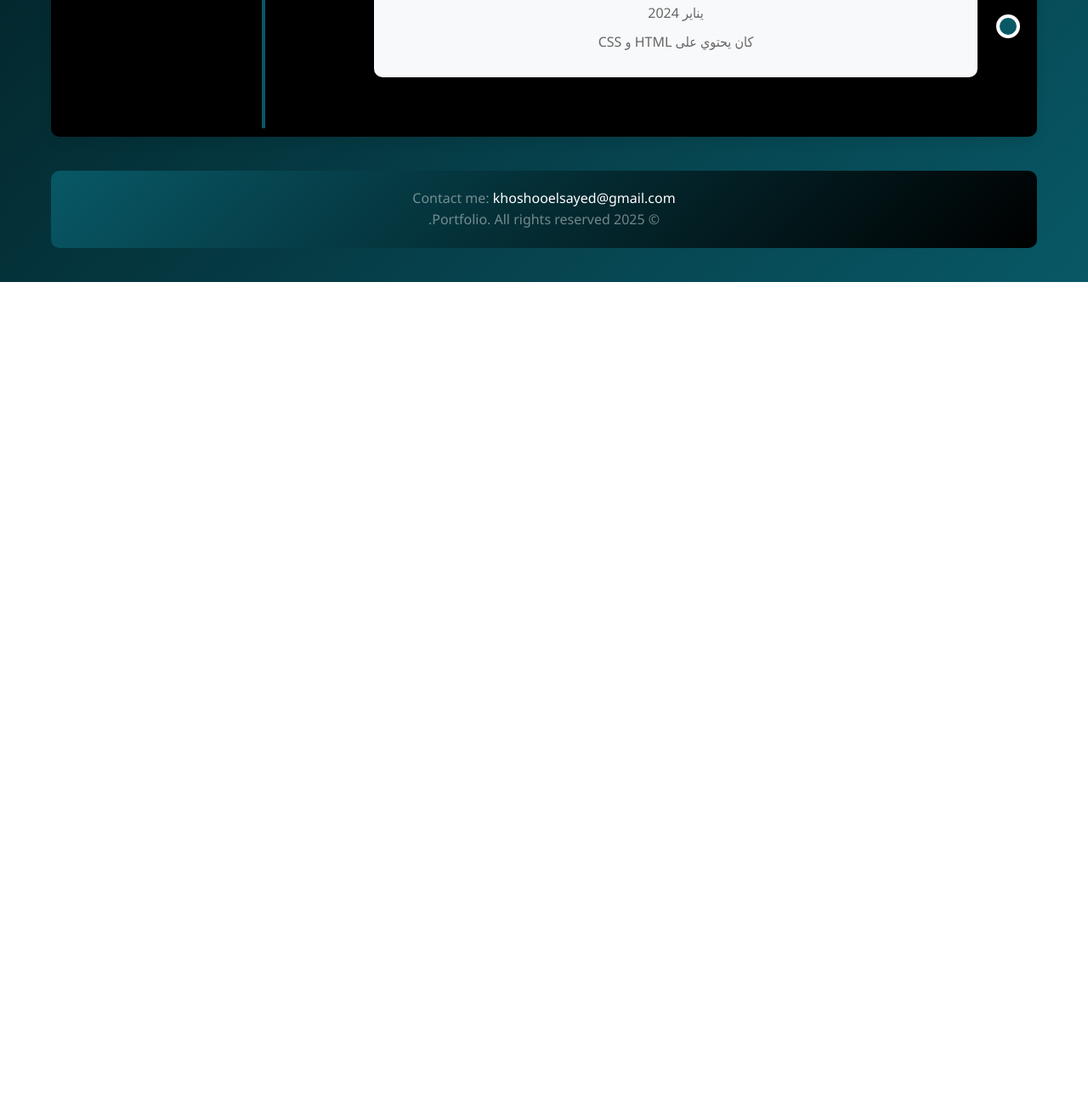
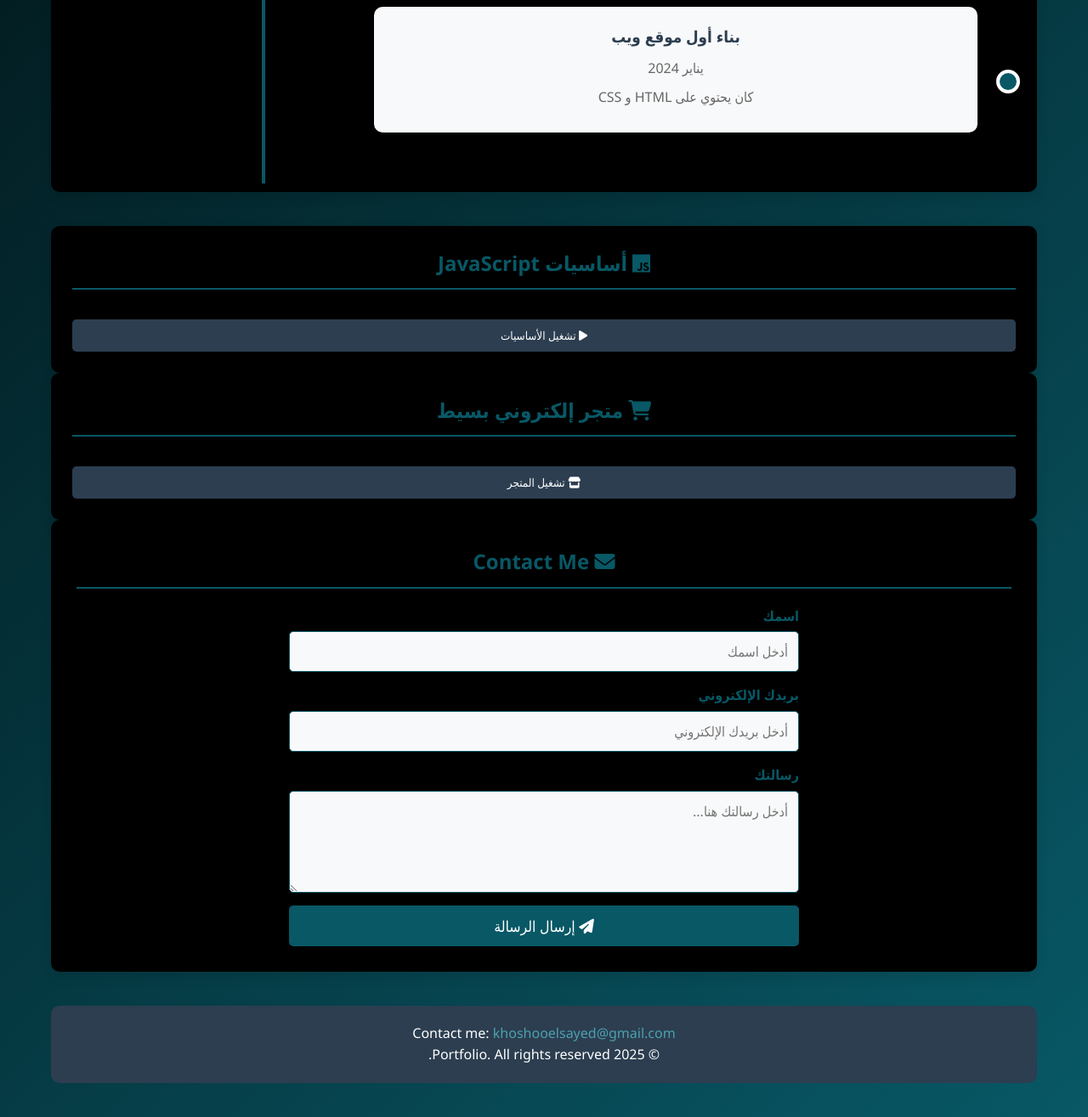
Before and after one commit to JKNOKIN/MY-WEBSITE, a plain HTML site: page index.html in a window 1280 px wide. Shown: the part 1340-2655 px from the top of the page at 85% size. Before the commit the page ends 1672 px from the top, so only its background shows below. Drawn offline with Linux system fonts and the light colour scheme.

Commit message:
Add files via upload

```diff
--- a/index.html
+++ b/index.html
@@ -3,9 +3,9 @@
 <head>
     <meta charset="UTF-8">
     <meta name="viewport" content="width=device-width, initial-scale=1.0">
-    <title>PERSONAL PAGE</title>
+    <title>KHOSHOO ELSAYED - PERSONAL PAGE</title>
+    <link rel="stylesheet" href="https://cdnjs.cloudflare.com/ajax/libs/font-awesome/6.4.0/css/all.min.css">
     <link rel="stylesheet" href="style.css">
-
 </head>
 <body>
     <div class="container">
@@ -15,7 +15,6 @@
                 <img src="ME.jpeg" alt="صورة شخصية">
             </div>
         </header>
-
 
         <div class="content">
             <section class="about">
@@ -31,18 +30,37 @@
                     <li><i class="fas fa-music"></i> الاستماع إلى الموسيقى</li>
                 </ul>
             </section>
+
+            <section class="student-card">
+                <h2><i class="fas fa-graduation-cap"></i> بطاقة الطالب</h2>
+                <div class="student-info">
+                    <div class="info-item">
+                        <span class="info-label">الاسم:</span>
+                        <span class="info-value" id="studentName">KHOSHOO ELSAYED</span>
+                    </div>
+                    <div class="info-item">
+                        <span class="info-label">العمر:</span>
+                        <span class="info-value" id="studentAge">20 سنة</span>
+                    </div>
+                    <div class="info-item">
+                        <span class="info-label">الصف:</span>
+                        <span class="info-value" id="studentGrade">خريجه</span>
+                    </div>
+                </div>
+                <button class="console-btn" onclick="printStudentInfo()">
+                    <i class="fas fa-terminal"></i> عرض في Console
+                </button>
+            </section>
         </div>
 
         <section class="achievements">
-            <h2>الإنجازات <span class="corrected-title"></span></h2>
+            <h2>الإنجازات</h2>
             <div class="timeline">
                 <div class="timeline-item">
                     <div class="timeline-content">
                         <h3>اتخرجت من كلية تكنولوجيا</h3>
-                        <p>بونيو 2023</p>
+                        <p>يونيو 2023</p>
                         <p>خريجة بامتياز</p>
-                        <div class="corrected">
-                        </div>
                     </div>
                 </div>
 
@@ -64,11 +82,54 @@
             </div>
         </section>
 
+        <!-- قسم أساسيات JavaScript -->
+        <section class="js-fundamentals">
+            <h2><i class="fab fa-js"></i> أساسيات JavaScript</h2>
+            <button class="console-btn" onclick="runJsFundamentals()">
+                <i class="fas fa-play"></i> تشغيل الأساسيات
+            </button>
+        </section>
+
+        <!-- قسم المتجر الإلكتروني -->
+        <section class="online-shop">
+            <h2><i class="fas fa-shopping-cart"></i> متجر إلكتروني بسيط</h2>
+            <button class="console-btn" onclick="runOnlineShop()">
+                <i class="fas fa-store"></i> تشغيل المتجر
+            </button>
+        </section>
+
+        <!-- قسم التواصل -->
+        <section class="contact">
+            <h2><i class="fas fa-envelope"></i> Contact Me</h2>
+
+            <form class="contact-form" onsubmit="sendMessage(event)">
+                <div class="form-group">
+                    <label for="name">اسمك</label>
+                    <input type="text" id="name" placeholder="أدخل اسمك" required>
+                </div>
+
+                <div class="form-group">
+                    <label for="email">بريدك الإلكتروني</label>
+                    <input type="email" id="email" placeholder="أدخل بريدك الإلكتروني" required>
+                </div>
+
+                <div class="form-group">
+                    <label for="message">رسالتك</label>
+                    <textarea id="message" placeholder="أدخل رسالتك هنا..." required></textarea>
+                </div>
+
+                <button type="submit" class="submit-btn">
+                    <i class="fas fa-paper-plane"></i> إرسال الرسالة
+                </button>
+            </form>
+        </section>
+
         <footer>
-            <p>Contact me: <a href="mailto:developer@example.com">khoshooelsayed@gmail.com</a></p>
+            <p>Contact me: <a href="mailto:khoshooelsayed@gmail.com">khoshooelsayed@gmail.com</a></p>
             <p>© 2025 Portfolio. All rights reserved.</p>
         </footer>
     </div>
 
+    <script src="script.js"></script>
 </body>
 </html>
--- /dev/null
+++ b/script.js
@@ -0,0 +1,213 @@
+// متغيرات معلومات الطالب
+const studentName = "خشوع السيد";
+const studentAge = 20;
+const studentGrade = "خريجه";
+
+// دالة لعرض المعلومات في Console
+function printStudentInfo() {
+    const message = الطالبة ${studentName} عمرها ${studentAge} سنة وهي ${studentGrade}.;
+    console.log(message);
+    alert("تم عرض المعلومات في Console! إفتحي أدوات المطور (F12) لرؤيتها.");
+}
+
+// تأثير كتابة للاسم (إضافة جمالية)
+const title = document.querySelector('header h1');
+const originalText = title.textContent;
+title.textContent = '';
+let i = 0;
+
+function typeWriter() {
+    if (i < originalText.length) {
+        title.textContent += originalText.charAt(i);
+        i++;
+        setTimeout(typeWriter, 100);
+    }
+}
+
+setTimeout(typeWriter, 500);
+
+// دالة إرسال الرسالة
+function sendMessage(event) {
+    event.preventDefault();
+
+    const name = document.getElementById('name').value;
+    const email = document.getElementById('email').value;
+    const message = document.getElementById('message').value;
+
+    console.log('=== رسالة جديدة ===');
+    console.log(الاسم: ${name});
+    console.log(البريد الإلكتروني: ${email});
+    console.log(الرسالة: ${message});
+
+    alert('شكرًا لك على رسالتك! سأتواصل معك قريبًا.');
+
+    // مسح الحقول بعد الإرسال
+    document.getElementById('name').value = '';
+    document.getElementById('email').value = '';
+    document.getElementById('message').value = '';
+}
+
+// ========== أساسيات JavaScript ==========
+function runJsFundamentals() {
+    console.log("\n=== أساسيات JavaScript ===");
+
+    // 1. المتغيرات وأنواع البيانات
+    console.log("\n1. المتغيرات وأنواع البيانات:");
+    const myName = "خشوع السيد";
+    const myAge = 20;
+    const isStudent = true;
+
+    console.log(الاسم: ${myName} (نوع: ${typeof myName}));
+    console.log(العمر: ${myAge} (نوع: ${typeof myAge}));
+    console.log(هل أنا طالبة: ${isStudent} (نوع: ${typeof isStudent}));
+
+    // 2. العمليات الحسابية
+    console.log("\n2. العمليات الحسابية:");
+    const x = 20;
+    const y = 5;
+
+    console.log(x + y = ${x + y});   // الجمع
+    console.log(x - y = ${x - y});   // الطرح
+    console.log(x * y = ${x * y});   // الضرب
+    console.log(x / y = ${x / y});   // القسمة
+    console.log(x % y = ${x % y});   // الباقي
+
+    // 3. المصفوفات
+    console.log("\n3. المصفوفات:");
+    const favoriteFruits = ["تفاح", "موز", "برتقال", "فراولة", "عنب"];
+    console.log(ثمار مفضلة: ${favoriteFruits.join(", ")});
+    console.log(أول فاكهة: ${favoriteFruits[0]});
+    console.log(آخر فاكهة: ${favoriteFruits[favoriteFruits.length - 1]});
+
+    favoriteFruits.push("مانجو");
+    console.log(بعد إضافة مانجو: ${favoriteFruits.join(", ")});
+
+    const removedFruit = favoriteFruits.shift();
+    console.log(تم إزالة: ${removedFruit});
+    console.log(بعد الإزالة: ${favoriteFruits.join(", ")});
+
+    // 4. الكائنات
+    console.log("\n4. الكائنات:");
+    const student = {
+        name: "خشوع السيد",
+        age: 20,
+        grade: "امتياز",
+        subjects: ["برمجة ويب", "قواعد بيانات", "تصميم واجهات"]
+    };
+
+    console.log(الطالبة: ${student.name});
+    console.log(التقدير: ${student.grade});
+    console.log(المواد: ${student.subjects.join(", ")});
+
+    student.isGraduated = true;
+    console.log(هل تخرجت: ${student.isGraduated});
+
+    alert("تم تشغيل أساسيات JavaScript! إفتحي Console لرؤية النتائج.");
+}
+
+// ========== المتجر الإلكتروني البسيط ==========
+function runOnlineShop() {
+    console.log("\n=== المتجر الإلكتروني البسيط ===");
+
+    // 1. إنشاء منتجات
+    console.log("\n1. المنتجات:");
+    const product1 = {
+        name: "هاتف ذكي",
+        price: 300,
+        inStock: true,
+        category: "electronics"
+    };
+
+    const product2 = {
+        name: "قبعة",
+        price: 25,
+        inStock: true,
+        category: "clothes"
+    };
+
+    const product3 = {
+        name: "شوكولاتة",
+        price: 10,
+        inStock: false,
+        category: "food"
+    };
+
+    console.log("المنتج 1:", product1);
+    console.log("المنتج 2:", product2);
+    console.log("المنتج 3:", product3);
+
+    // 2. عربة التسوق
+    console.log("\n2. عربة التسوق:");
+    const cart = [product1, product2, product3];
+    console.log("عربة التسوق تحتوي على:", cart.length, "منتجات");
+
+    // 3. العمليات الحسابية
+    console.log("\n3. العمليات الحسابية:");
+    let totalPrice = product1.price + product2.price + product3.price;
+    console.log(السعر الإجمالي: ${totalPrice} جنيه);
+
+    let finalPrice = totalPrice;
+    if (totalPrice > 100) {
+        const discount = totalPrice * 0.1;
+        finalPrice = totalPrice - discount;
+        console.log(خصم 10%: -${discount} جنيه);
+        console.log(السعر بعد الخصم: ${finalPrice} جنيه);
+    }
+
+    // 4. عوامل المقارنة
+    console.log("\n4. حالة المنتجات:");
+    console.log(المنتج 1 (${product1.name}): ${product1.inStock ? "متوفر" : "غير متوفر"});
+    console.log(المنتج 2 (${product2.name}): ${product2.inStock ? "متوفر" : "غير متوفر"});
+    console.log(المنتج 3 (${product3.name}): ${product3.inStock ? "متوفر" : "غير متوفر"});
+
+    // 5. العوامل المنطقية
+    console.log("\n5. العوامل المنطقية:");
+    cart.forEach(product => {
+        if (product.inStock && product.price < 50) {
+            console.log(✔ ${product.name}: متوفر وسعره أقل من 50 جنيه);
+        }
+
+        if (product.inStock || product.price < 25) {
+            console.log(✔ ${product.name}: متوفر أو سعره أقل من 25 جنيه);
+        }
+    });
+
+    // 6. العبارات الشرطية
+    console.log("\n6. فئة الميزانية:");
+    if (finalPrice < 50) {
+        console.log("🔵 ميزانية منخفضة (أقل من 50 جنيه)");
+    } else if (finalPrice >= 50 && finalPrice <= 100) {
+        console.log("🟡 ميزانية متوسطة (بين 50 و 100 جنيه)");
+    } else {
+        console.log("🔴 ميزانية عالية (أكثر من 100 جنيه)");
+    }
+
+    // 7. عبارة switch
+    console.log("\n7. نصائح حسب الفئة:");
+    cart.forEach(product => {
+        switch (product.category) {
+            case "electronics":
+                console.log📱 ${product.name}: اهتمي بضمان المنتج!`);
+                break;
+            case "clothes":
+                console.log👕 ${product.name}: تحققي من المقاس قبل الشراء!`);
+                break;
+            case "food":
+                console.log🍫 ${product.name}: تأكدي من تاريخ الصلاحية!`);
+                break;
+            default:
+                console.log(❓ ${product.name}: فئة غير معروفة);
+        }
+    });
+
+    alert("تم تشغيل المتجر الإلكتروني! إفتحي Console لرؤية النتائج.");
+}
+
+// عرض المعلومات تلقائياً في Console عند تحميل الصفحة
+window.onload = function() {
+    console.log("معلومات الطالب:");
+    console.log(الاسم: ${studentName});
+    console.log(العمر: ${studentAge});
+    console.log(الصف: ${studentGrade});
+    console.log(الطالبة ${studentName} عمرها ${studentAge} سنة وهي ${studentGrade}.);
+};
--- a/style.css
+++ b/style.css
@@ -1,4 +1,3 @@
-
 * {
     margin: 0;
     padding: 0;
@@ -71,7 +70,7 @@
     margin-bottom: 40px;
 }
 
-        .about, .hobbies {
+.about, .hobbies, .student-card, .js-fundamentals, .online-shop {
     flex: 1;
     min-width: 300px;
     background: rgb(0, 0, 0);
@@ -80,7 +79,7 @@
     box-shadow: 0 5px 15px rgba(0, 0, 0, 0.1);
 }
 
-        .about h2, .hobbies h2, .achievements h2 {
+.about h2, .hobbies h2, .achievements h2, .student-card h2, .js-fundamentals h2, .online-shop h2, .contact h2 {
     color: #085866;
     margin-bottom: 20px;
     padding-bottom: 10px;
@@ -90,6 +89,7 @@
 .about p {
     color: #ffffff;
 }
+
 /* قائمة الهوايات */
 .hobbies ul {
     list-style-type: none;
@@ -130,7 +130,7 @@
 .timeline::before {
     content: '';
     position: absolute;
-            left: 20%;  /* تم التعديل هنا */
+    left: 20%;
     transform: translateX(-50%);
     width: 4px;
     height: 100%;
@@ -162,7 +162,7 @@
     border-radius: 10px;
     box-shadow: 0 3px 10px rgba(0, 0, 0, 0.1);
     transition: all 0.3s ease;
-            text-align: center; /* تم التعديل هنا */
+    text-align: center;
 }
 
 .timeline-content h3 {
@@ -199,28 +199,141 @@
     left: -10px;
 }
 
-        /* الفوتر */
+/* بطاقة الطالب */
+.student-info {
+    background: #f8f9fa;
+    padding: 20px;
+    border-radius: 10px;
+    margin-top: 15px;
+}
+
+.info-item {
+    display: flex;
+    justify-content: space-between;
+    padding: 10px 0;
+    border-bottom: 1px dashed #ddd;
+}
+
+.info-item:last-child {
+    border-bottom: none;
+}
+
+.info-label {
+    font-weight: bold;
+    color: #2c3e50;
+}
+
+.info-value {
+    color: #4ca1af;
+}
+
+.console-btn {
+    background: #2c3e50;
+    color: white;
+    border: none;
+    padding: 10px 15px;
+    border-radius: 5px;
+    cursor: pointer;
+    margin-top: 15px;
+    transition: background 0.3s ease;
+    width: 100%;
+}
+
+.console-btn:hover {
+    background: #085866;
+}
+
+/* الأقسام الجديدة */
+.js-fundamentals, .online-shop {
+    text-align: center;
+}
+
+/* قسم التواصل */
+.contact {
+    width: 100%;
+    padding: 30px;
+    background: rgb(0, 0, 0);
+    border-radius: 10px;
+    box-shadow: 0 5px 15px rgba(0, 0, 0, 0.1);
+    margin-bottom: 40px;
+    text-align: center;
+}
+
+.contact p {
+    color: #ffffff;
+    margin-bottom: 20px;
+    font-size: 1.1rem;
+}
+
+.contact-form {
+    display: flex;
+    flex-direction: column;
+    gap: 15px;
+    max-width: 600px;
+    margin: 0 auto;
+}
+
+.form-group {
+    display: flex;
+    flex-direction: column;
+    text-align: right;
+}
+
+.form-group label {
+    color: #085866;
+    margin-bottom: 5px;
+    font-weight: bold;
+}
+
+.form-group input,
+.form-group textarea {
+    padding: 12px;
+    border: 1px solid #085866;
+    border-radius: 5px;
+    background: #f8f9fa;
+    font-size: 1rem;
+}
+
+.form-group textarea {
+    min-height: 120px;
+    resize: vertical;
+}
+
+.submit-btn {
+    background: #085866;
+    color: white;
+    border: none;
+    padding: 12px 20px;
+    border-radius: 5px;
+    cursor: pointer;
+    font-size: 1.1rem;
+    transition: background 0.3s ease;
+}
+
+.submit-btn:hover {
+    background: #0a7c8c;
+}
+
 footer {
     text-align: center;
     padding: 20px;
-            background: linear-gradient(135deg, #085866 0%, #000000 100%);
-            color: rgba(255, 255, 255, 0.445);
+    background: #2c3e50;
+    color: white;
     border-radius: 10px;
     margin-top: 20px;
 }
 
 footer a {
-            color: #ffffff;
+    color: #4ca1af;
     text-decoration: none;
     transition: color 0.3s ease;
 }
 
 footer a:hover {
-            color: #ffffff50;
+    color: #4ca2af9d;
     text-decoration: underline;
 }
 
-        /* التجاوب مع الشاشات الصغيرة */
 @media (max-width: 768px) {
     .timeline::before {
         left: 20px;
@@ -247,8 +360,4 @@
     header h1 {
         font-size: 2.2rem;
     }
-
-            .timeline-content {
-                text-align: right; /* تأكيد المحاذاة للجوال */
 }
-        }
```
Lines whose indentation alone changed are shown as unchanged.
